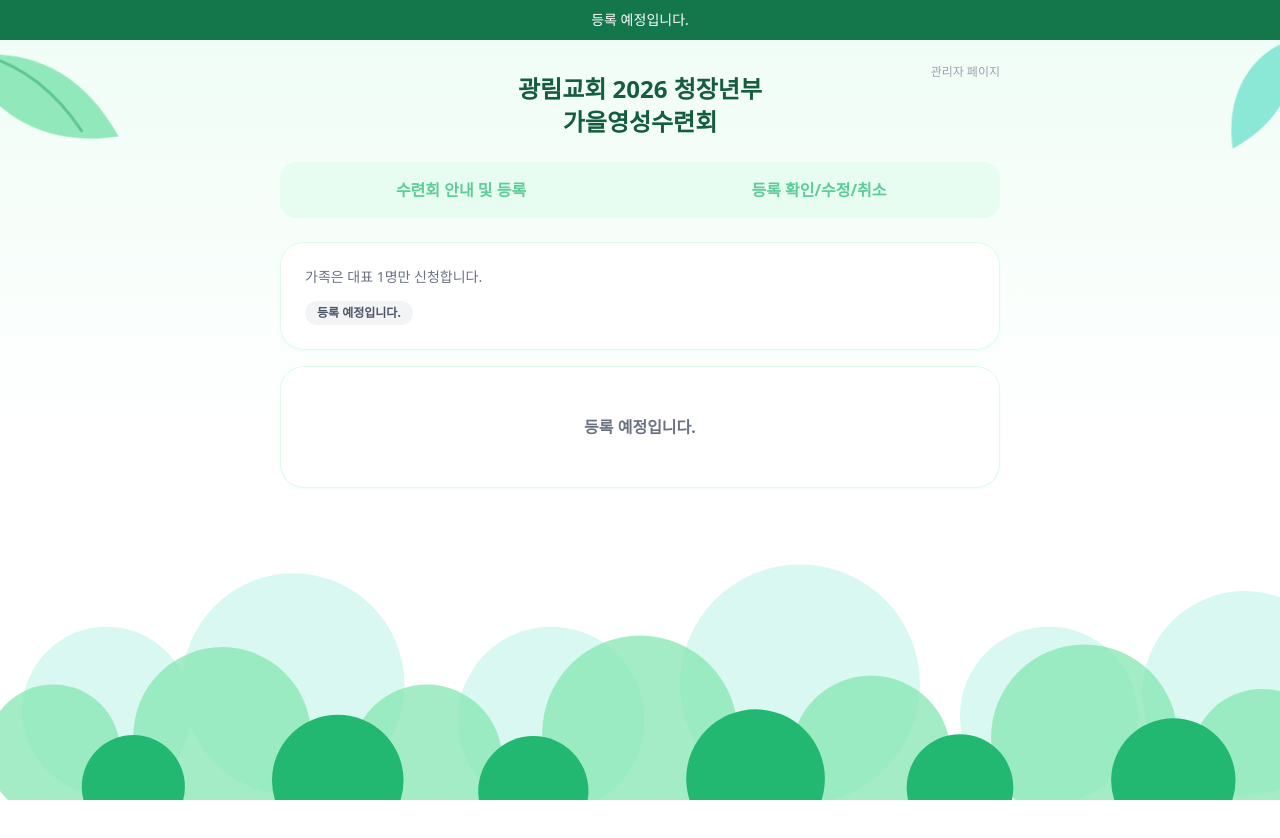
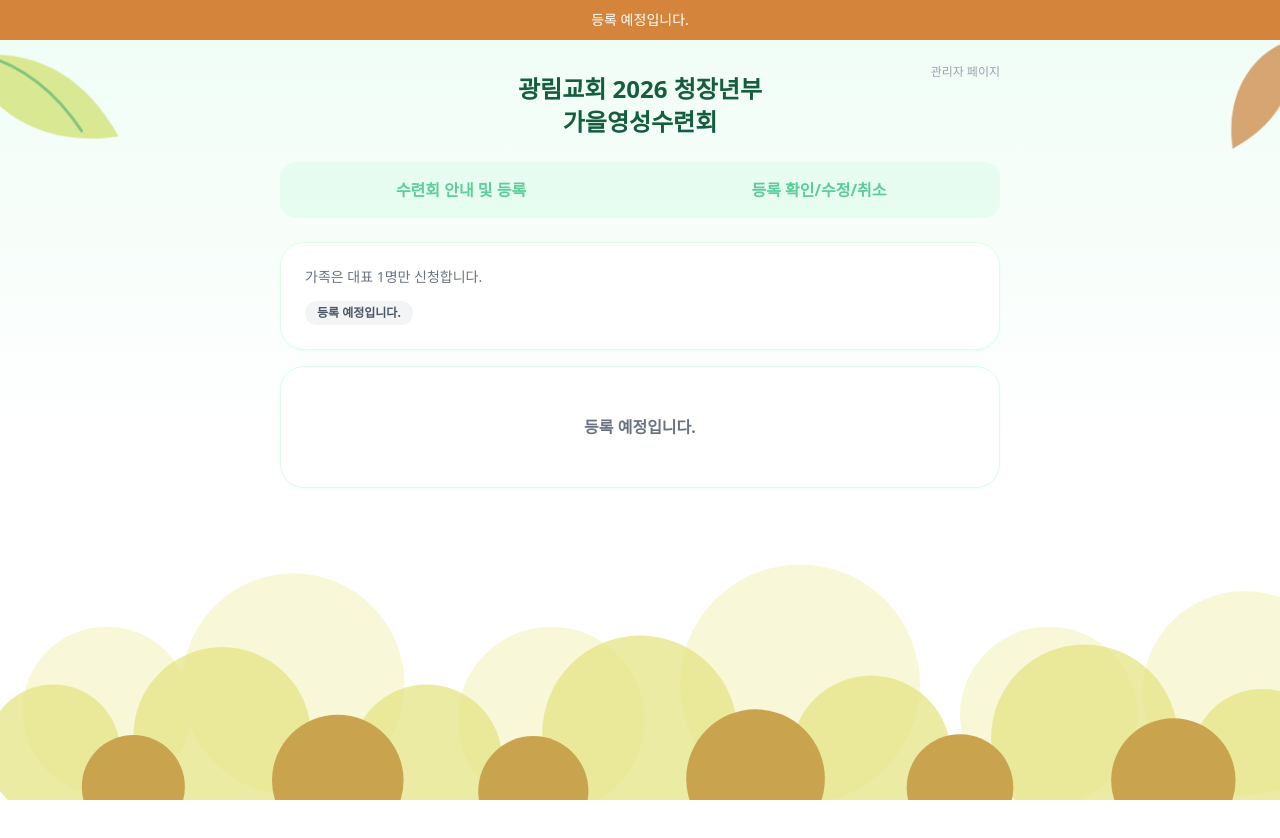
Before and after one commit to kumji/kw-grace-retreat26, a React (Vite) app: page /register in a window 1280 px wide. Built offline with nearby package versions, Linux system fonts and the light colour scheme; no server answers; the database is empty.

Commit message:
apply autumn color palette to buttons, timer bar, and forest background

```diff
--- a/src/components/ForestBackground.tsx
+++ b/src/components/ForestBackground.tsx
@@ -11,7 +11,7 @@
         <g className="animate-leaf-sway" style={{ transformOrigin: '10px 10px' }}>
           <path
             d="M10 10c40 0 70 20 90 60-45 5-80-15-95-45-3-6 0-15 5-15z"
-            fill="#86e6b3"
+            fill="#d6e686"
           />
           <path
             d="M10 10c30 10 50 30 65 55"
@@ -31,7 +31,7 @@
         <g className="animate-leaf-sway" style={{ transformOrigin: '10px 10px', animationDelay: '-1.4s' }}>
           <path
             d="M10 10c40 0 70 20 90 60-45 5-80-15-95-45-3-6 0-15 5-15z"
-            fill="#71e2cd"
+            fill="#ce8f4f"
           />
         </g>
       </svg>
@@ -42,7 +42,7 @@
         preserveAspectRatio="xMidYMax slice"
         fill="none"
       >
-        <g opacity=".45" fill="#a9f0e0">
+        <g opacity=".45" fill="#f0f0a9">
           <circle cx="120" cy="220" r="95" />
           <circle cx="330" cy="190" r="125" />
           <circle cx="620" cy="230" r="105" />
@@ -50,7 +50,7 @@
           <circle cx="1180" cy="225" r="100" />
           <circle cx="1400" cy="200" r="115" />
         </g>
-        <g opacity=".75" fill="#86e6b3">
+        <g opacity=".75" fill="#e6e486">
           <circle cx="60" cy="265" r="75" />
           <circle cx="250" cy="248" r="100" />
           <circle cx="480" cy="275" r="85" />
@@ -59,7 +59,7 @@
           <circle cx="1220" cy="250" r="105" />
           <circle cx="1420" cy="275" r="80" />
         </g>
-        <g fill="#22b872">
+        <g fill="#caa34f">
           <circle cx="150" cy="305" r="58" />
           <circle cx="380" cy="298" r="74" />
           <circle cx="600" cy="310" r="62" />
--- a/src/components/TopTimerBar.tsx
+++ b/src/components/TopTimerBar.tsx
@@ -43,7 +43,7 @@
   }
 
   return (
-    <div className="sticky top-0 z-50 flex h-9 items-center justify-center bg-brand-700 px-4 text-center sm:h-10">
+    <div className="sticky top-0 z-50 flex h-9 items-center justify-center bg-[#d4853b] px-4 text-center sm:h-10">
       <p className="truncate text-xs font-medium text-white sm:text-sm">{message}</p>
     </div>
   );
--- a/src/components/ui/Button.tsx
+++ b/src/components/ui/Button.tsx
@@ -10,7 +10,7 @@
 
 const variantClasses: Record<Variant, string> = {
   primary:
-    'bg-brand-500 text-white hover:bg-brand-600 active:bg-brand-700 disabled:bg-gray-200 disabled:text-gray-400',
+    'bg-autumn-500 text-white hover:bg-autumn-600 active:bg-autumn-700 disabled:bg-gray-200 disabled:text-gray-400',
   secondary:
     'bg-mint-100 text-mint-800 hover:bg-mint-200 active:bg-mint-300 disabled:bg-gray-100 disabled:text-gray-400',
   outline:
--- a/src/index.css
+++ b/src/index.css
@@ -24,6 +24,18 @@
   --color-mint-700: #167066;
   --color-mint-800: #175951;
   --color-mint-900: #164a44;
+
+  /* 늦여름-가을 골드 톤 */
+  --color-autumn-50: #fdf8ec;
+  --color-autumn-100: #f8ecc9;
+  --color-autumn-200: #f0dfa0;
+  --color-autumn-300: #e0c078;
+  --color-autumn-400: #caa34f;
+  --color-autumn-500: #b8863f;
+  --color-autumn-600: #9c7530;
+  --color-autumn-700: #7d5d26;
+  --color-autumn-800: #63491e;
+  --color-autumn-900: #513c1a;
 }
 
 html,
--- a/src/lib/registrationState.ts
+++ b/src/lib/registrationState.ts
@@ -55,7 +55,7 @@
     return { canRegister: false, phase: 'pending', message: '등록 예정입니다.' };
   }
   if (settings.registrationState === '등록마감') {
-    return { canRegister: false, phase: 'closed', message: '등록가 마감되었습니다.' };
+    return { canRegister: false, phase: 'closed', message: '등록이 마감되었습니다.' };
   }
 
   const date = todayISO();
@@ -75,5 +75,5 @@
     return { canRegister: false, phase: 'pending', message: '등록 예정입니다.' };
   }
 
-  return { canRegister: false, phase: 'closed', message: '등록가 마감되었습니다.' };
+  return { canRegister: false, phase: 'closed', message: '등록이 마감되었습니다.' };
 }
```
